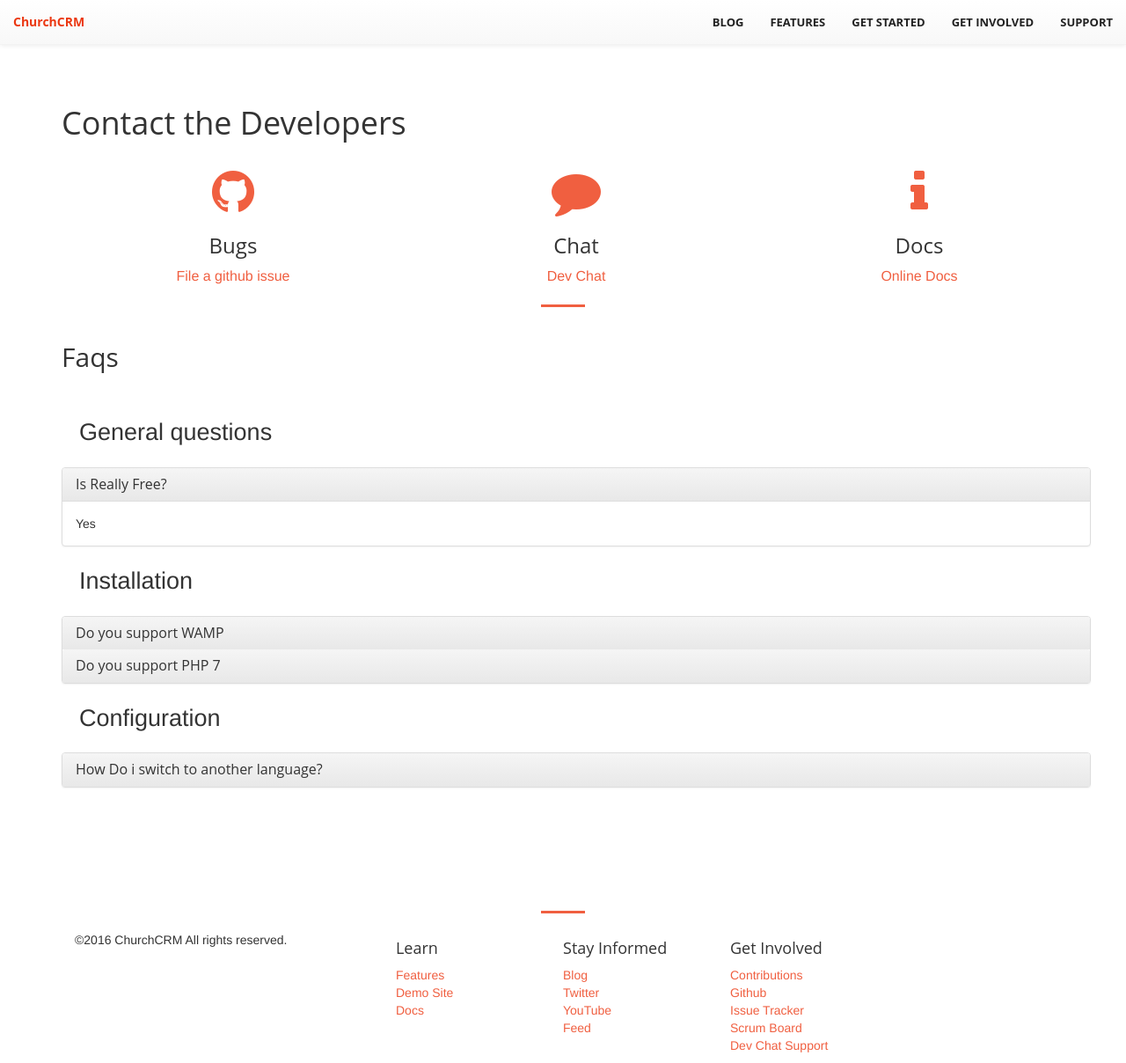
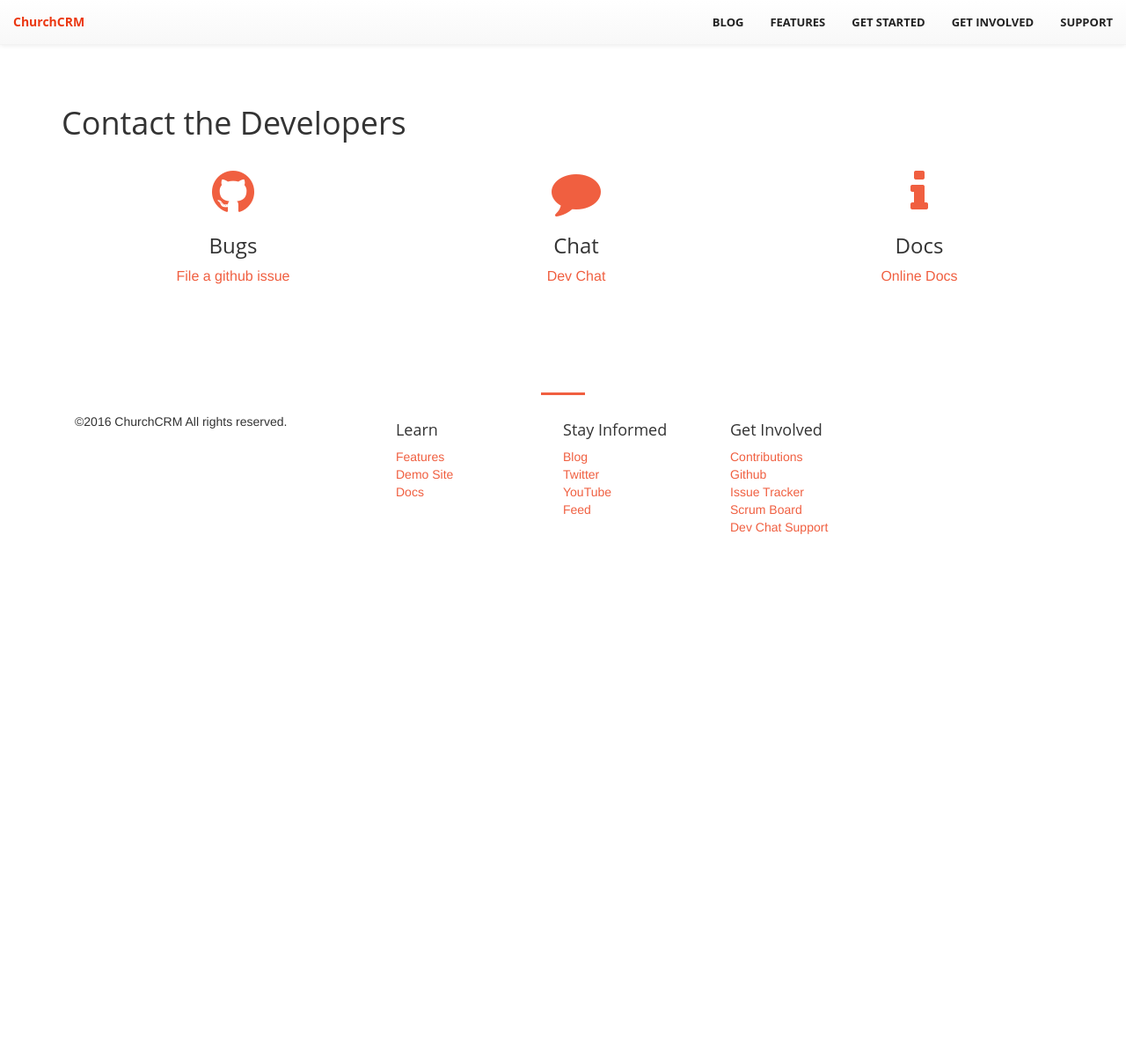
Before and after one commit to ChurchCRM/ChurchCRM.io, a Jekyll site: the page built from support.html, in a window 1280 px wide and 1208 px high. Shown: the whole window at 88% size. Built offline with Jekyll 4.4.1, drawn with Linux system fonts in a browser that asks for light colours; nearby versions of some CDN libraries.

Commit message:
Update support.html

```diff
--- a/support.html
+++ b/support.html
@@ -25,73 +25,8 @@
             <div class="service-box">
                 <i class="fa fa-4x fa-info text-primary sr-icons text-center"></i>
                 <h3>Docs</h3>
-                <p class="text-muted"><a href="http://docs.churchcrm.io" target="_blank">Online Docs</a></p>
+                <p class="text-muted"><a href="https://github.com/ChurchCRM/CRM/wiki" target="_blank">Online Docs</a></p>
             </div>
         </div>
     </div>
 </div>
-<hr>
-<div class="container">
-    <div class="row">
-        <h2>Faqs</h2>
-        <br/>
-        <div class="panel-group" id="accordion">
-            <div class="faqHeader">General questions</div>
-            <div class="panel panel-default">
-                <div class="panel-heading">
-                    <h4 class="panel-title">
-                        <a class="accordion-toggle" data-toggle="collapse" data-parent="#accordion" href="#collapseG1">Is
-                            Really Free?</a>
-                    </h4>
-                </div>
-                <div id="collapseG1" class="panel-collapse collapse in">
-                    <div class="panel-body">
-                        Yes
-                    </div>
-                </div>
-            </div>
-
-            <div class="faqHeader">Installation</div>
-            <div class="panel panel-default">
-                <div class="panel-heading">
-                    <h4 class="panel-title">
-                        <a class="accordion-toggle collapsed" data-toggle="collapse" data-parent="#accordion"
-                           href="#collapseI1">Do you support WAMP</a>
-                    </h4>
-                </div>
-                <div id="collapseI1" class="panel-collapse collapse">
-                    <div class="panel-body">
-                        We do not support WAMP right now.
-                    </div>
-                </div>
-
-                <div class="panel-heading">
-                    <h4 class="panel-title">
-                        <a class="accordion-toggle collapsed" data-toggle="collapse" data-parent="#accordion"
-                           href="#collapseI2">Do you support PHP 7</a>
-                    </h4>
-                </div>
-                <div id="collapseI2" class="panel-collapse collapse">
-                    <div class="panel-body">
-                        We only Support php 5.6 for now, we are working on PHP 7 support. see bug <a href="https://github.com/ChurchCRM/CRM/issues/810">#810</a> for updated status.
-                    </div>
-                </div>
-            </div>
-
-            <div class="faqHeader">Configuration</div>
-            <div class="panel panel-default">
-                <div class="panel-heading">
-                    <h4 class="panel-title">
-                        <a class="accordion-toggle collapsed" data-toggle="collapse" data-parent="#accordion"
-                           href="#collapseC1">How Do i switch to another language?</a>
-                    </h4>
-                </div>
-                <div id="collapseC1" class="panel-collapse collapse">
-                    <div class="panel-body">
-                        see our <a href="http://docs.churchcrm.io/en/latest/Development/Locale/">online docs for localizations.</a>
-                    </div>
-                </div>
-            </div>
-        </div>
-    </div>
-</div>
```
